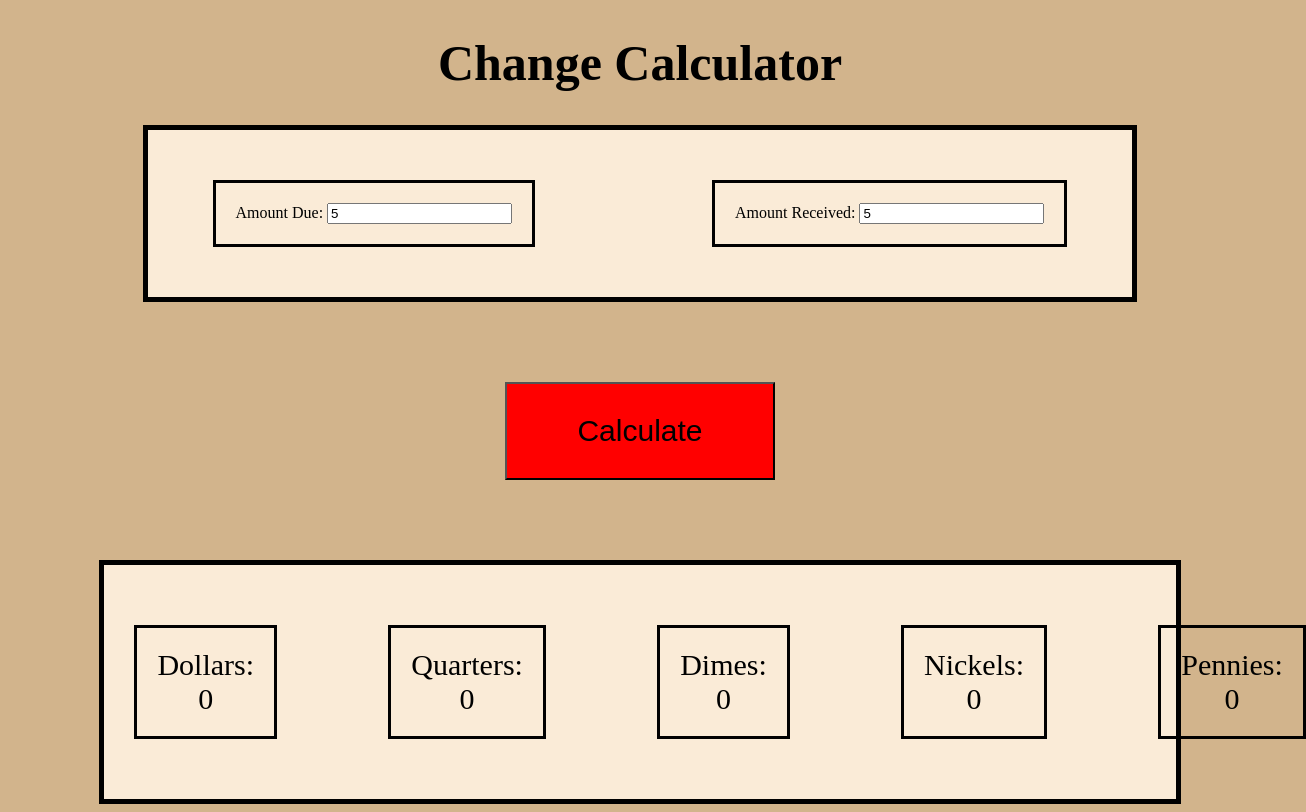
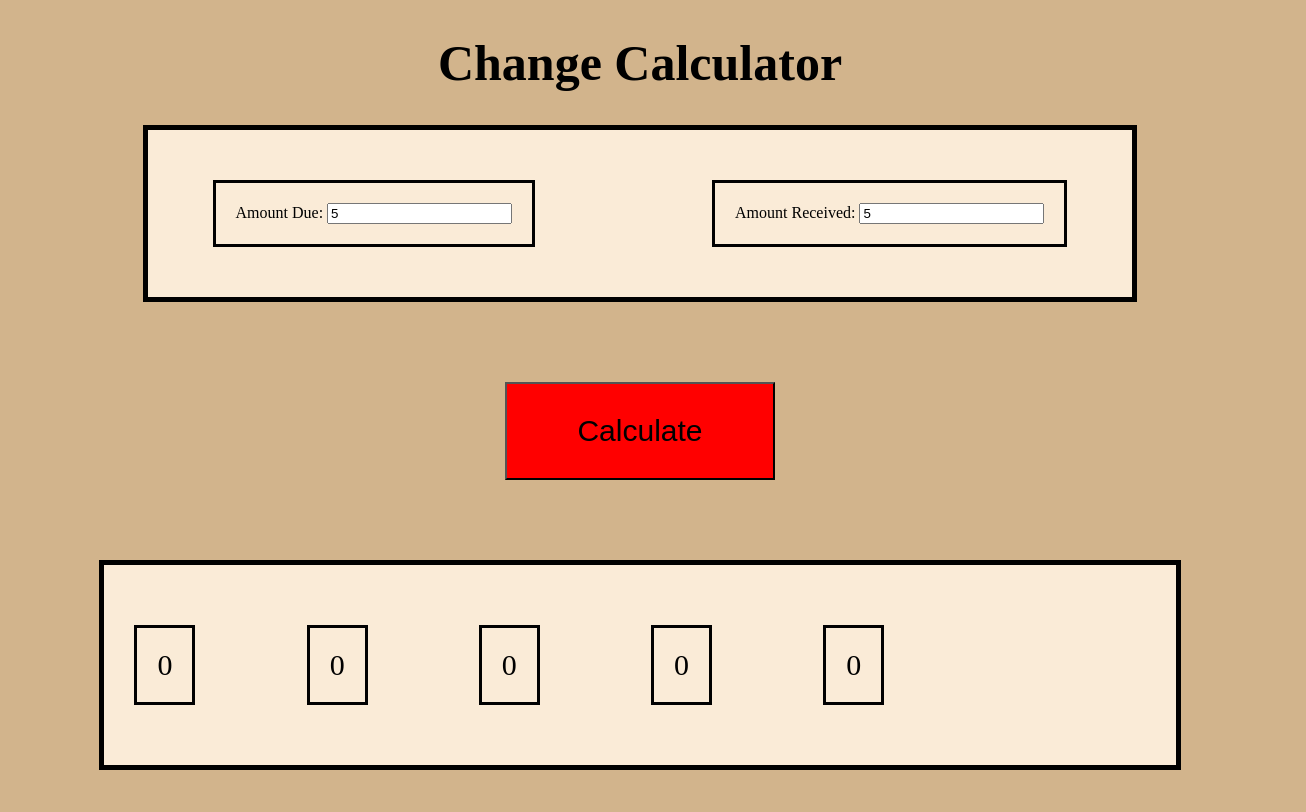
Before and after one commit to isaiahr06/web102-change-calculator, a website: page index.html in a window 1280 px wide. Both pictures are taken after typing "5", "5" into the empty fields and a click on the button "Calculate". Shown: the whole page, 1306 px wide, since content can reach past the window. Drawn offline with Linux system fonts and the light colour scheme.

Commit message:
Replace "Dollars: " to just number on the ouput as requested.

```diff
--- a/index.html
+++ b/index.html
@@ -25,11 +25,11 @@
         <button id="calculate-change" onclick="calculateChange()">Calculate</button>
 
       <div class="output">
-        <p id="dollars-output">Dollars: <span>0</span></p>
-        <p id="quarters-output">Quarters: <span>0</span></p>
-        <p id="dimes-output">Dimes: <span>0</span></p>
-        <p id="nickels-output">Nickels: <span>0</span></p>
-        <p id="pennies-output">Pennies: <span>0</span></p>
+        <p id="dollars-output">Dollars: 0</p>
+        <p id="quarters-output">Quarters: 0</p>
+        <p id="dimes-output">Dimes: 0</p>
+        <p id="nickels-output">Nickels: 0</p>
+        <p id="pennies-output">Pennies: 0</p>
       </div>
      </main>
 
--- a/main.js
+++ b/main.js
@@ -17,11 +17,11 @@ function calculateChange() {
     change = change % 5;
     let pennies = change;
     // Update the output
-    document.getElementById('dollars-output').textContent = `Dollars: ${dollars}`;
-    document.getElementById('quarters-output').textContent = `Quarters: ${quarters}`;
-    document.getElementById('dimes-output').textContent = `Dimes: ${dimes}`;
-    document.getElementById('nickels-output').textContent = `Nickels: ${nickels}`;
-    document.getElementById('pennies-output').textContent = `Pennies: ${pennies}`;
+    document.getElementById('dollars-output').textContent = dollars;
+    document.getElementById('quarters-output').textContent = quarters;
+    document.getElementById('dimes-output').textContent = dimes;
+    document.getElementById('nickels-output').textContent = nickels;
+    document.getElementById('pennies-output').textContent = pennies;
 
 
     }
```
